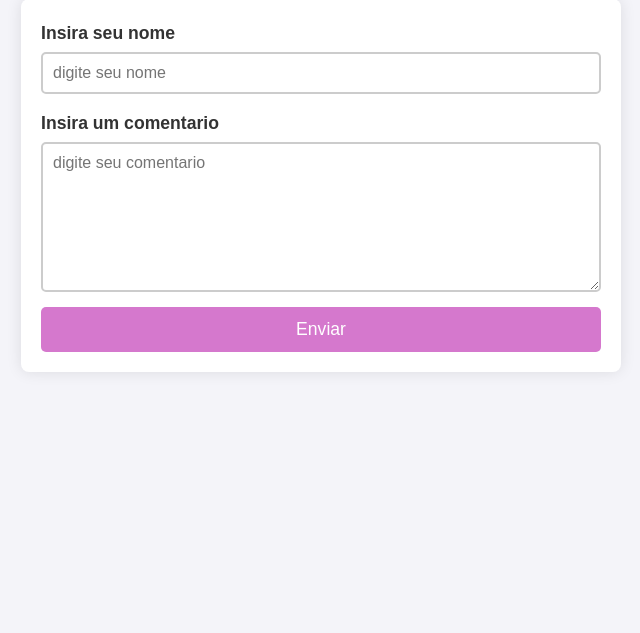
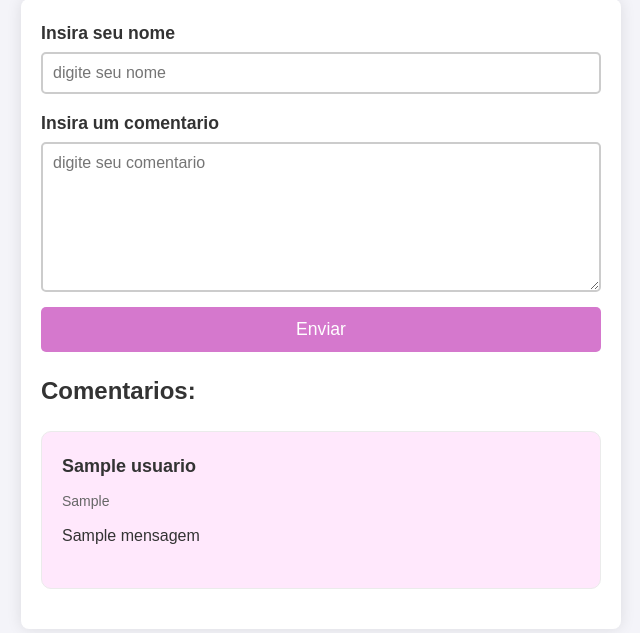
Before and after one commit to eduardavirgilio/feedback, a Flask app: template templates/principal.html in a window 1280 px wide. Shown: the part 100-733 px from the top of the page, without its empty margins (319-959 px from the left). Run offline with Flask 3, Linux system fonts and the light colour scheme; the template is opened without the code that fills it: most values are stand-ins (such as "Sample title", 1, 10 or a date in 2020).

Commit message:
comentarios aparecem mas so um formata

```diff
--- a/app.py
+++ b/app.py
@@ -11,7 +11,13 @@ app = Flask(__name__)
 
 @app.route("/")
 def pagina_principal():
-    return render_template("principal.html")
+
+    #recuperar as mensagens
+    mensagens = Mensagem.recuperar_mensagens()
+
+    #enviar as mensagens pra o template
+
+    return render_template("principal.html", mensagens = mensagens)
 
 
 @app.route("/post/mensagem", methods = ["POST"])
--- a/static/css/principal.css
+++ b/static/css/principal.css
@@ -1,4 +1,4 @@
-*{
+* {
     margin: 0;
     padding: 0;
     box-sizing: border-box;
@@ -45,7 +45,8 @@ label {
     color: #333;
 }
 
-input, textarea {
+input,
+textarea {
     padding: 10px;
     margin-bottom: 15px;
     font-size: 1rem;
@@ -54,7 +55,8 @@ input, textarea {
     transition: border-color 0.3s ease;
 }
 
-input:focus, textarea:focus {
+input:focus,
+textarea:focus {
     border-color: #faafee;
     outline: none;
 }
@@ -78,3 +80,34 @@ button {
 button:hover {
     background-color: #f99bee;
 }
+
+h2{
+    margin-top: 20px;
+
+}
+
+.comentario {
+    background-color: #ffe8fc;
+    padding: 20px;
+    border: 1px solid #ebebeb;
+    border-radius: 10px;
+    margin-bottom: 20px;
+    margin-top: 20px;
+}
+
+.comentario .nome {
+    font-weight: bold;
+    font-size: 18px;
+    margin-bottom: 10px;
+}
+
+.comentario .data {
+    font-size: 14px;
+    color: #666;
+    margin-bottom: 10px;
+}
+
+.comentario .texto {
+    font-size: 16px;
+    margin-bottom: 20px;
+}
--- a/templates/principal.html
+++ b/templates/principal.html
@@ -22,6 +22,17 @@
         <textarea id="comentario" name="comentario" placeholder="digite seu comentario"></textarea>
         <button type="submit">Enviar</button>
     </form>
+
+    <h2>Comentarios:</h2>
+
+    <div class="comentario">
+        {% for mensagem in mensagens %}
+        <div class="nome">{{mensagem.usuario}}</div>
+        <div class="data">{{mensagem.data_hora}}</div>
+        <div class="texto">{{mensagem.mensagem}}</div>
+    </div>
+
+    {% endfor %}
 </main>
 </body>
 </html>
--- a/teste.py
+++ /dev/null
@@ -1,4 +0,0 @@
-from model.controler_mensagem import Mensagem
-
-
-print(Mensagem.recuperar_mensagens())
```
